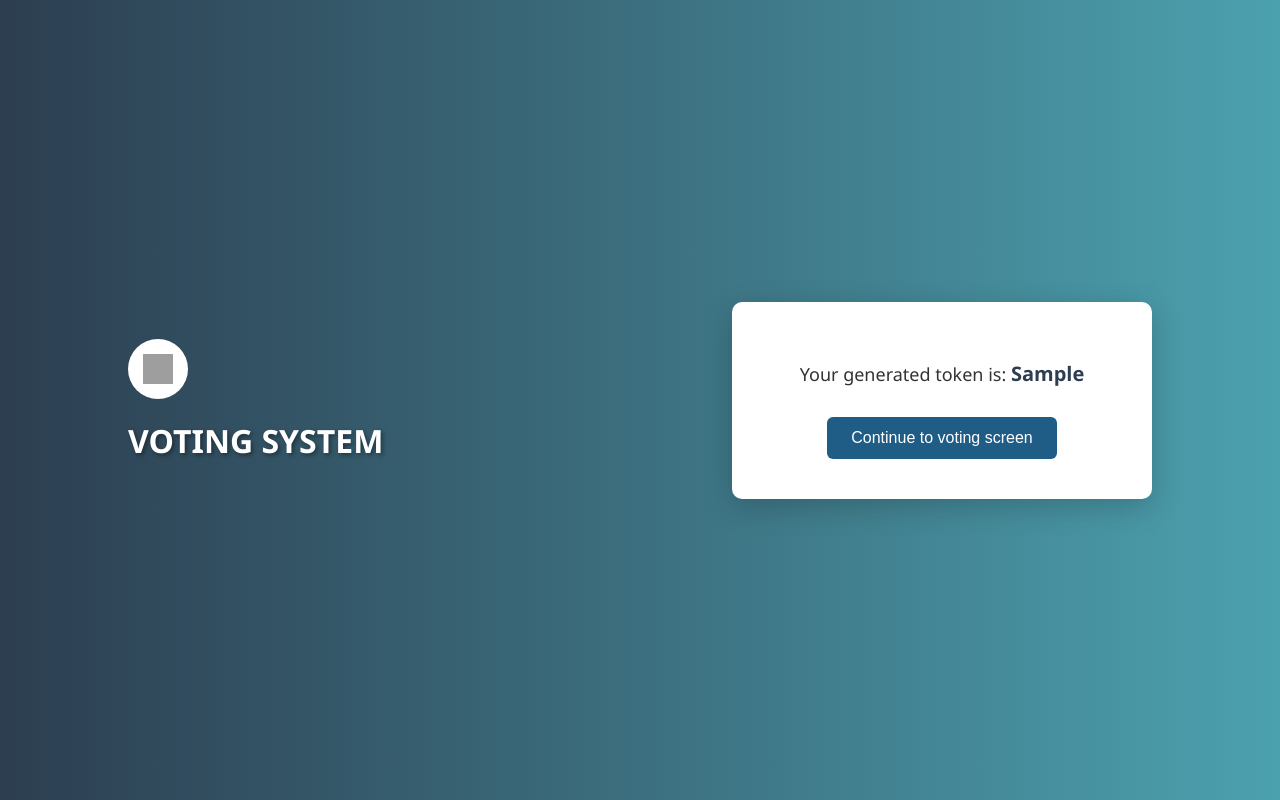
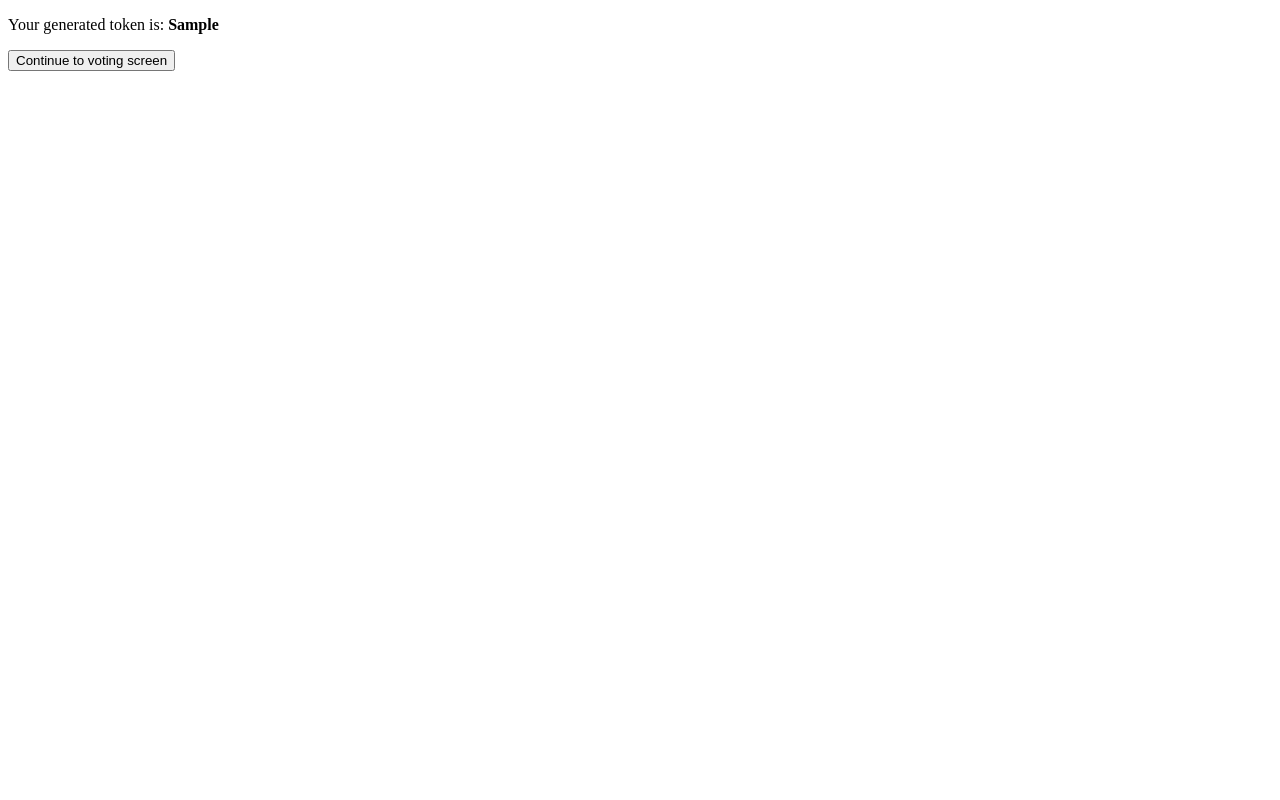
Before and after one commit to Noam-Barzilay/Voting-System, a Flask app: template templates/token_screen.html in a window 1280 px wide. Run offline with Flask 3, Linux system fonts and the light colour scheme; the template is opened without the code that fills it: most values are stand-ins (such as "Sample title", 1, 10 or a date in 2020); grey boxes are pictures that could not be loaded.

Commit message:
no style Update token_screen.html

```diff
--- a/templates/token_screen.html
+++ b/templates/token_screen.html
@@ -1,119 +1,15 @@
 <!DOCTYPE html>
-<html lang="en">
+
 <head>
-  <meta charset="UTF-8">
-  <title>Session Token</title>
-  <link rel="stylesheet" href="https://cdnjs.cloudflare.com/ajax/libs/font-awesome/6.4.0/css/all.min.css">
-  <style>
-    * {
-      box-sizing: border-box;
-    }
-
-    body {
-      margin: 0;
-      font-family: 'Segoe UI', Tahoma, Geneva, Verdana, sans-serif;
-      background: linear-gradient(to right, #2c3e50, #4ca1af);
-      height: 100vh;
-      display: flex;
-      justify-content: space-between;
-      align-items: center;
-      padding: 0 10%;
-      color: white;
-    }
-
-    .left-panel {
-      display: flex;
-      flex-direction: column;
-      align-items: flex-start;
-    }
-
-    .left-panel .icon {
-      background-color: white;
-      border-radius: 50%;
-      width: 60px;
-      height: 60px;
-      display: flex;
-      justify-content: center;
-      align-items: center;
-      margin-bottom: 20px;
-    }
-
-    .left-panel .icon img {
-      width: 30px;
-      height: 30px;
-    }
-
-    .left-panel h1 {
-      margin: 0;
-      font-size: 32px;
-      font-weight: bold;
-      text-shadow: 2px 2px 4px rgba(0, 0, 0, 0.4);
-    }
-
-    .token-box {
-      background: white;
-      color: #333;
-      padding: 40px;
-      border-radius: 10px;
-      width: 420px;
-      box-shadow: 0px 8px 30px rgba(0, 0, 0, 0.2);
-      text-align: center;
-    }
-
-    .token-box p {
-      font-size: 18px;
-      margin-bottom: 30px;
-    }
-
-    .token-box strong {
-      font-size: 20px;
-      color: #2c3e50;
-    }
-
-    .button {
-      padding: 12px 24px;
-      background-color: #1f5d87;
-      color: white;
-      border: none;
-      border-radius: 6px;
-      font-size: 16px;
-      cursor: pointer;
-      transition: background-color 0.3s ease;
-    }
-
-    .button:hover {
-      background-color: #144768;
-    }
-
-    @media (max-width: 768px) {
-      body {
-        flex-direction: column;
-        justify-content: center;
-        padding: 20px;
-      }
-
-      .left-panel {
-        align-items: center;
-        margin-bottom: 30px;
-      }
-    }
-  </style>
+    <title>Session Token</title>
 </head>
 
 <body>
-  <div class="left-panel">
-    <div class="icon">
-      <img src="https://cdn-icons-png.flaticon.com/512/3064/3064197.png" alt="lock icon">
-    </div>
-    <h1>VOTING SYSTEM</h1>
-  </div>
-
-  <div class="token-box">
     <p>Your generated token is: <strong>{{ generated_token }}</strong></p>
 
     <form action="/get_token/{{ user_id }}" method="post">
-      <button class="button" type="submit">Continue to voting screen</button>
+        <button type="submit">Continue to voting screen</button>
     </form>
-  </div>
 </body>
+
 </html>
```
